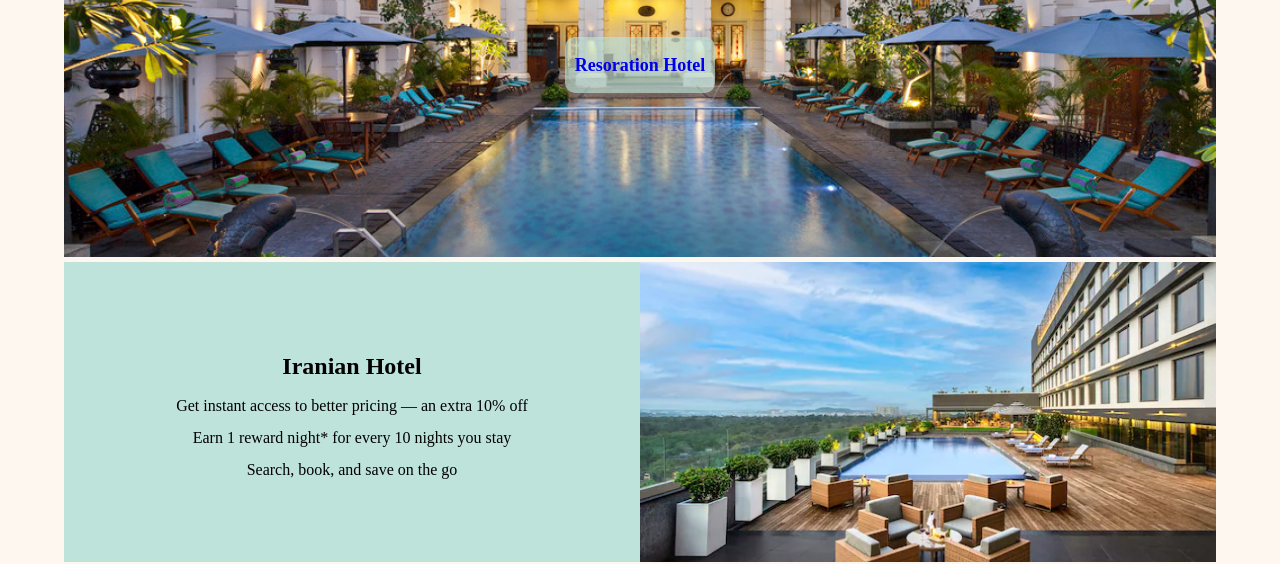
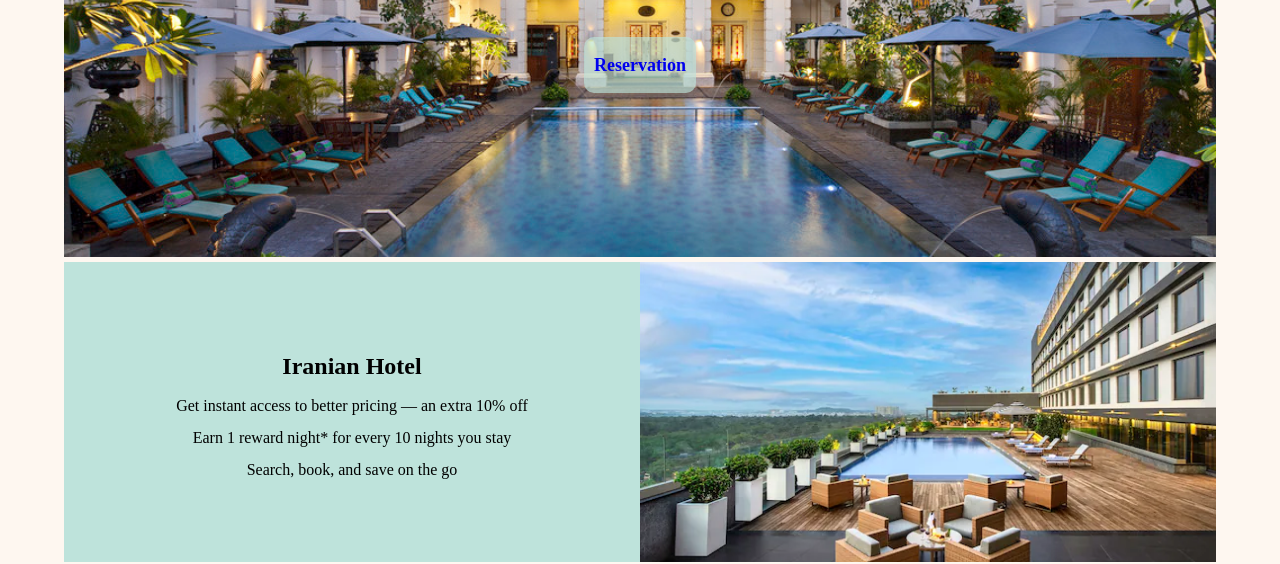
Before and after one commit to Abbas-Davodkhani/SampleHotel, a plain HTML site: page index.html in a window 1280 px wide. Shown: the part 271-835 px from the top of the page. Drawn offline with Linux system fonts and the light colour scheme.

Commit message:
change text

```diff
--- a/index.html
+++ b/index.html
@@ -31,7 +31,7 @@
                 <div class="slide-content">
                     <h1>Iranian Hotel</h1>
                     <p>This is a sample text for showing in the page</p>
-                    <a class="r-hotel" href="#">Resoration Hotel</a>
+                    <a class="r-hotel" href="#">Reservation</a>
                 </div>
             </div>
         </header>
```
